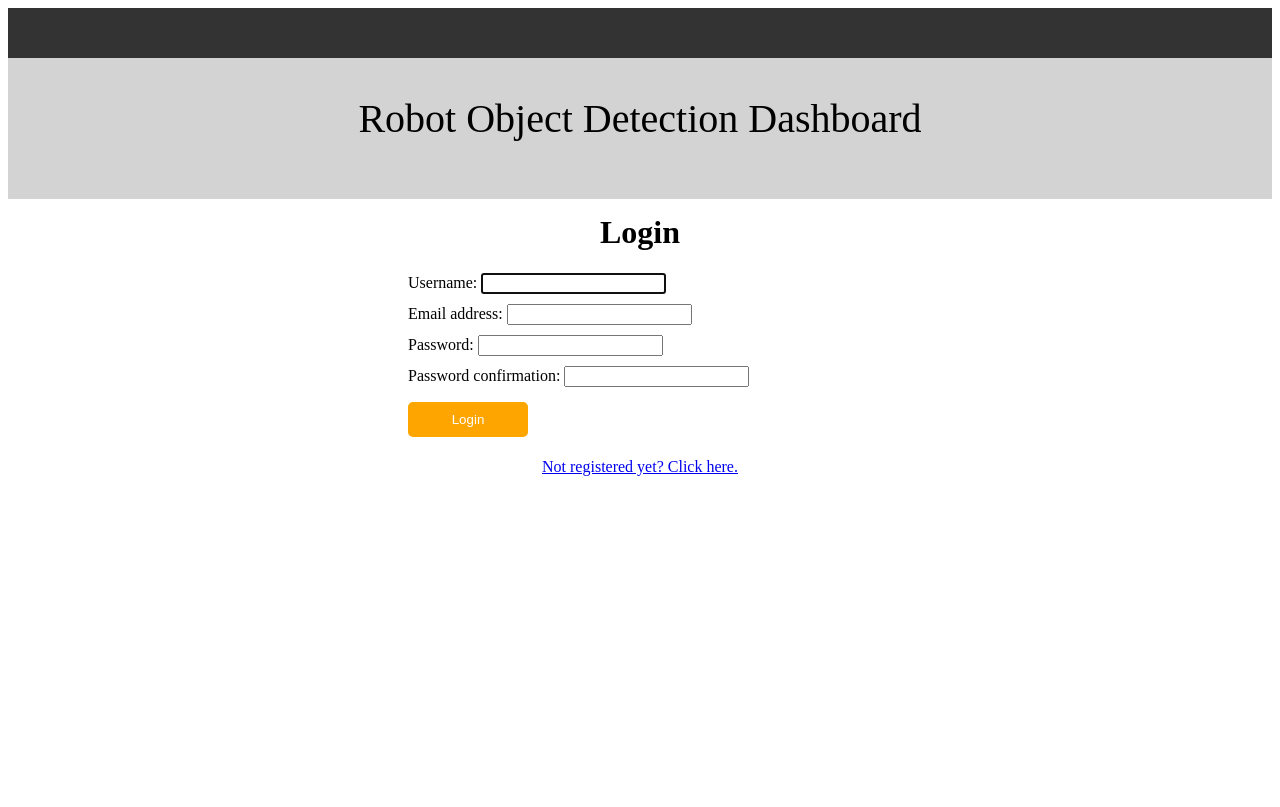
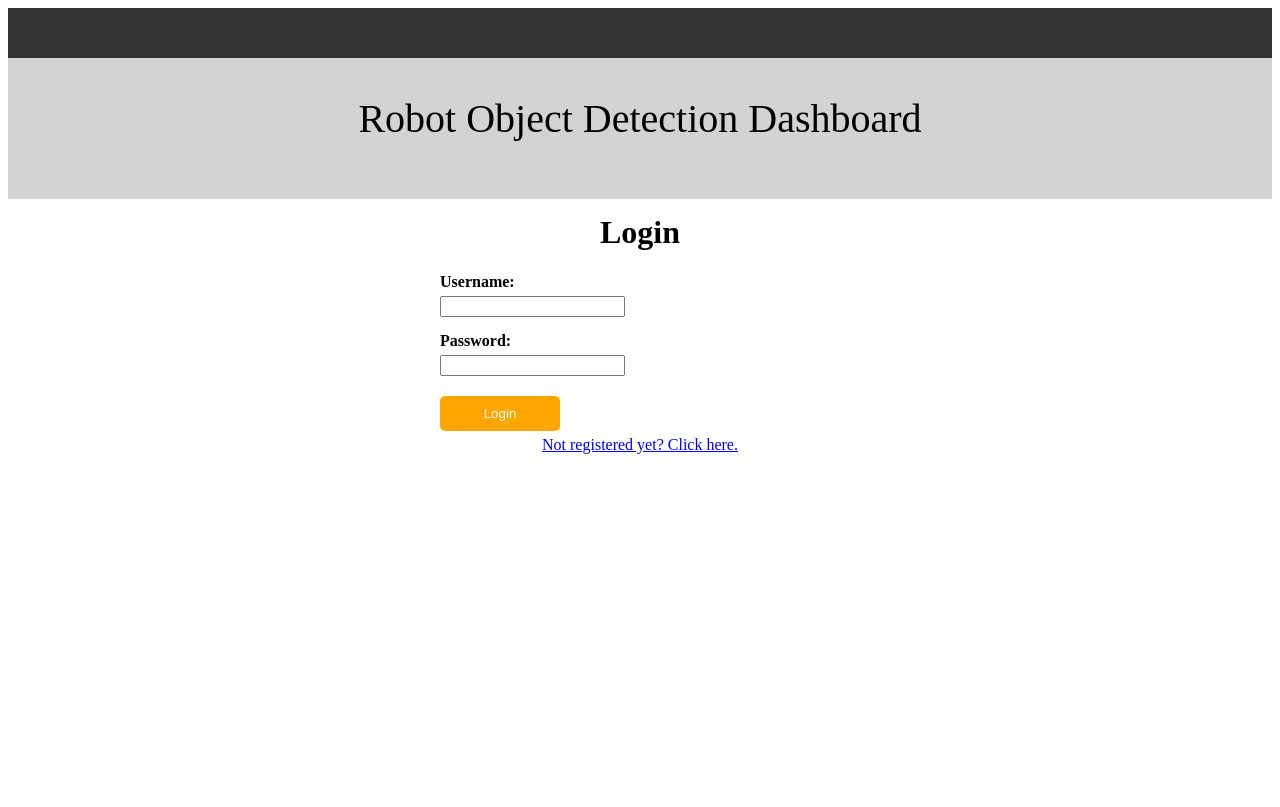
Before and after one commit to NikoletaKocurovaAI/artificial-intelligence, a Django app: page / in a window 1280 px wide. Run offline with Django 3.2, Linux system fonts and the light colour scheme; parts of the project's set-up code (start-up, migrations or seed data) failed here and were passed over.

Commit message:
feat(ror/frontend-app): Task19 Login template.

```diff
--- a/computer-vision/robot-object-recognition/src/python/frontend_app/dashboard/forms.py
+++ b/computer-vision/robot-object-recognition/src/python/frontend_app/dashboard/forms.py
@@ -1,9 +1,14 @@
 from django.contrib.auth.forms import UserCreationForm
 from django.contrib.auth.models import User
 from django import forms
-from django.db.models import TextField
+from django.db.models import TextField, CharField
 
 from .models import Robot
+
+
+class LoginForm(forms.Form):
+    username = forms.CharField(max_length=65)
+    password = forms.CharField(max_length=65)
 
 
 class RegistrationForm(UserCreationForm):
@@ -12,6 +17,7 @@ class RegistrationForm(UserCreationForm):
         model = User
         fields = ('username', 'email', 'password1', 'password2')
 
+        # TODO define users name max length to 65 chars
         widgets = {
             "username": forms.TextInput(),
             "email": forms.EmailInput(),
--- a/computer-vision/robot-object-recognition/src/python/frontend_app/dashboard/templates/login.html
+++ b/computer-vision/robot-object-recognition/src/python/frontend_app/dashboard/templates/login.html
@@ -4,13 +4,13 @@
 
 <h1 style="text-align: center; padding-top: 15px;">Login</h1>
 
-<form action="{% url 'robot-run' %}" method="post" novalidate style="padding-left: 400px;">
+<form action="{% url 'robot-run' %}" method="post" novalidate style="max-width: 400px; margin: 0 auto;">
 
     {% csrf_token %}
-
     {% for field in form %}
-        <div style="margin-bottom: 10px;">
-            {{ field.label_tag }} {{ field }}
+        <div style="margin-bottom: 15px;">
+            <label style="display: block; font-weight: bold; margin-bottom: 5px;">{{ field.label_tag }}</label>
+            {{ field }}
         </div>
     {% endfor %}
 
@@ -19,7 +19,6 @@
                 margin-bottom: 5px; width: 120px">
         Login
     </button>
-
 </form>
 
 <center>
--- a/computer-vision/robot-object-recognition/src/python/frontend_app/dashboard/views.py
+++ b/computer-vision/robot-object-recognition/src/python/frontend_app/dashboard/views.py
@@ -4,7 +4,7 @@ from django.contrib.auth import logout
 from django.shortcuts import redirect
 
 from .crud import Crud
-from .forms import RegistrationForm
+from .forms import RegistrationForm, LoginForm
 
 crud_api = Crud()
 
@@ -17,7 +17,7 @@ def login_user(request):
     :return:
     :raises
     """
-    form = RegistrationForm()
+    form = LoginForm()
 
     if form.is_valid():
         username = form.cleaned_data["username"]
@@ -45,7 +45,9 @@ def register_user(request):
     # user = form.save() stores data into DB
     # if form.is_valid()
 
-    return render(request, template_name="register.html")
+    form = RegistrationForm()
+
+    return render(request, "register.html", {"form": form})
 
 
 # login required
--- a/computer-vision/robot-object-recognition/src/python/frontend_app/frontend_app/urls.py
+++ b/computer-vision/robot-object-recognition/src/python/frontend_app/frontend_app/urls.py
@@ -16,7 +16,7 @@ Including another URLconf
 from django.contrib import admin
 from django.urls import path
 
-from dashboard.views import login_user, show_robot_run, show_robot_detail, register_user, logout_user, register_robot, read_data_test
+from dashboard.views import login_user, show_robot_run, show_robot_detail, register_user, logout_user, register_robot
 
 
 urlpatterns = [
```
Also changed, not shown: computer-vision/robot-object-recognition/src/python/frontend_app/dashboard/templates/register.html (+12 -8 lines), .github/workflows/cv-ror-frontend-app-tests.yml.
